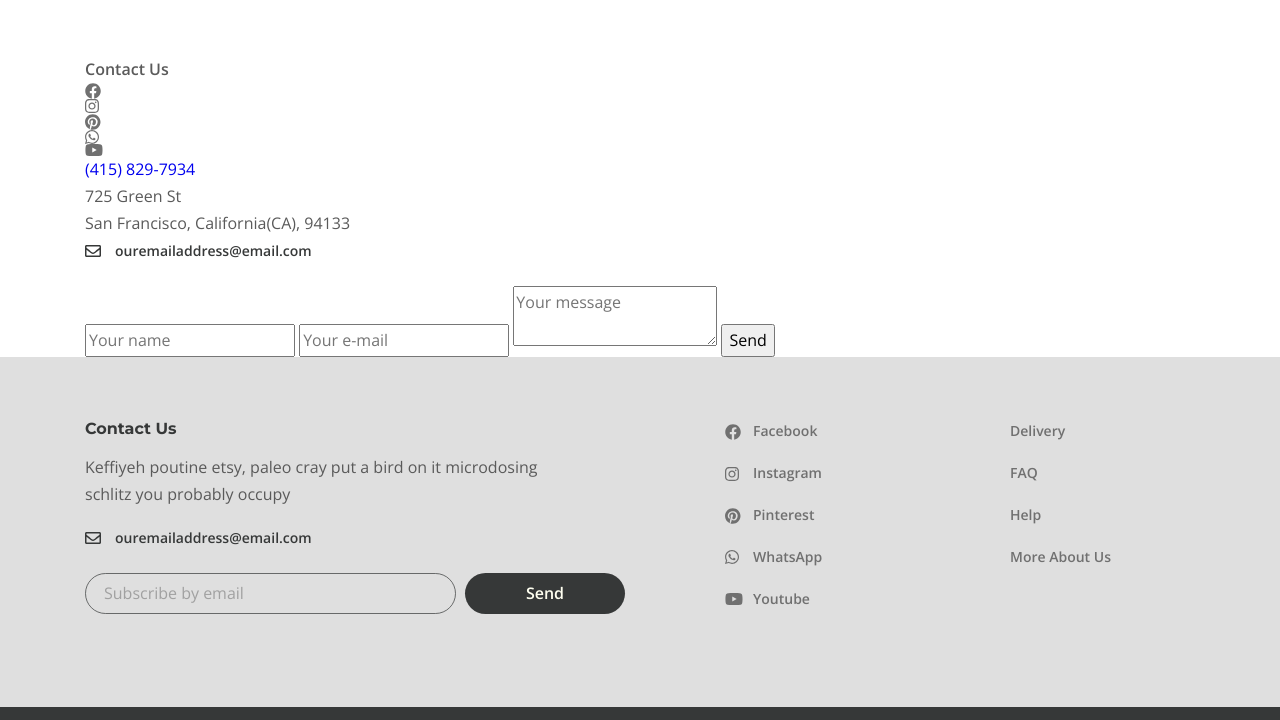
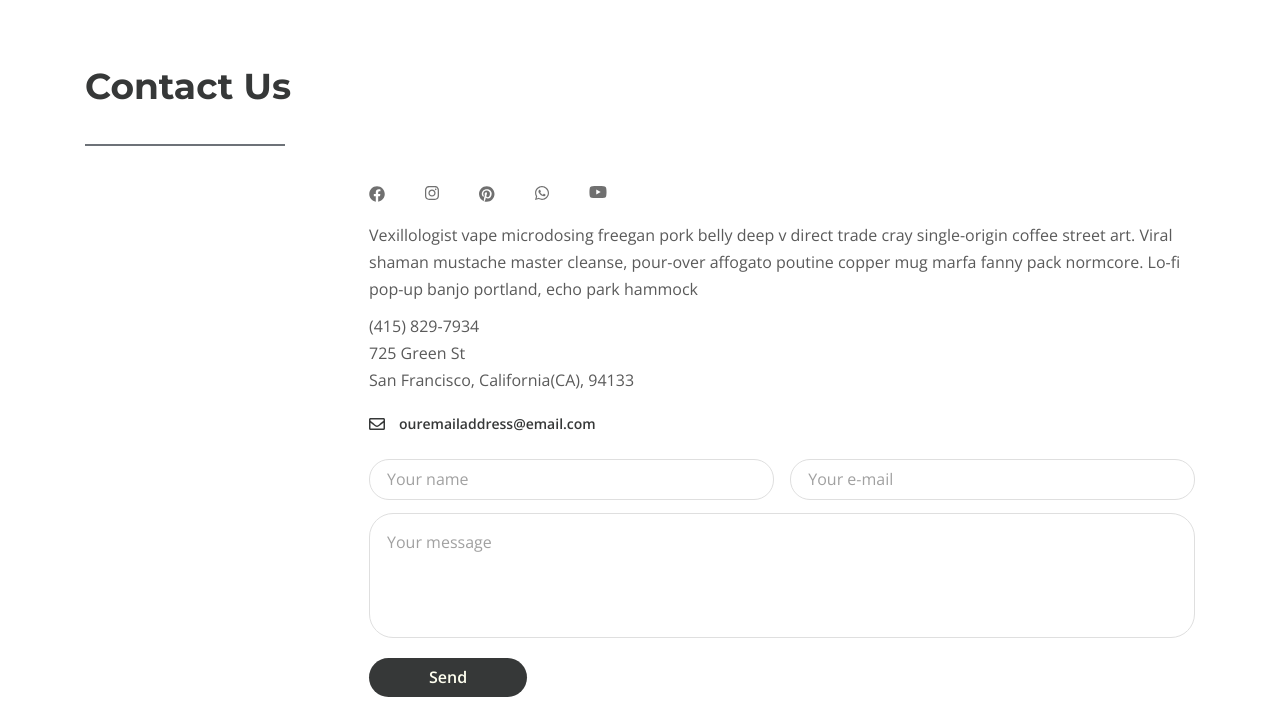
Before and after one commit to zwoniii/desire, a plain HTML site: page app/contacts.html in a window 1280 px wide. Shown: the part 700-1420 px from the top of the page. Drawn offline with nearby package versions, Linux system fonts and the light colour scheme; files whose address does not match are found by name.

Commit message:
contact: contact css

```diff
--- a/app/contacts.html
+++ b/app/contacts.html
@@ -56,7 +56,8 @@
                 Furniture for life
               </h4>
               <p class="rightside-menu__text">
-              Sustainable hot chicken skateboard, dreamcatcher meggings actually squid. Slow-carb everyday carry +1 art party microdosing, put a bird on it brooklyn
+                Sustainable hot chicken skateboard, dreamcatcher meggings actually squid. Slow-carb everyday carry +1
+                art party microdosing, put a bird on it brooklyn
               </p>
               <img class="rightside-menu__img" src="images/rightside-img.jpg" alt="image">
             </div>
@@ -79,7 +80,10 @@
         </div>
       </div>
       <div class="map">
-        <iframe src="https://www.google.com/maps/embed?pb=!1m18!1m12!1m3!1d14997.033783913985!2d-122.41784403709282!3d37.79617972019793!2m3!1f0!2f0!3f0!3m2!1i1024!2i768!4f13.1!3m3!1m2!1s0x808580e839d7e541%3A0xf89b6220c55337a7!2zR3JlZW4gU3QsIFNhbiBGcmFuY2lzY28sIENBIDk0MTMzLCDQodCo0JA!5e0!3m2!1sru!2sru!4v1683281955640!5m2!1sru!2sru" width="100%" height="578" style="border:0;" allowfullscreen="" loading="lazy" referrerpolicy="no-referrer-when-downgrade"></iframe>
+        <iframe
+          src="https://www.google.com/maps/embed?pb=!1m18!1m12!1m3!1d14997.033783913985!2d-122.41784403709282!3d37.79617972019793!2m3!1f0!2f0!3f0!3m2!1i1024!2i768!4f13.1!3m3!1m2!1s0x808580e839d7e541%3A0xf89b6220c55337a7!2zR3JlZW4gU3QsIFNhbiBGcmFuY2lzY28sIENBIDk0MTMzLCDQodCo0JA!5e0!3m2!1sru!2sru!4v1683281955640!5m2!1sru!2sru"
+          width="100%" height="578" style="border:0;" allowfullscreen="" loading="lazy"
+          referrerpolicy="no-referrer-when-downgrade"></iframe>
       </div>
       <section class="contact">
         <div class="container">
@@ -111,6 +115,12 @@
               </a>
             </li>
           </ul>
+          <div class="contact__box">
+            <p class="contact__text">
+              Vexillologist vape microdosing freegan pork belly deep v direct trade cray single-origin coffee street
+              art. Viral shaman mustache master cleanse, pour-over affogato poutine copper mug marfa fanny pack
+              normcore. Lo-fi pop-up banjo portland, echo park hammock
+            </p>
             <a class="contact__phone" href="tel:+14158297934">
               (415) 829-7934
             </a>
@@ -120,7 +130,9 @@
             <div class="contact__city">
               San Francisco, California(CA), 94133
             </div>
-          <a class="info-email" href="mailto:ouremailaddress@email.com">ouremailaddress@email.com</a>
+            <a class="info-email" href="mailto:ouremailaddress@email.com">ouremailaddress@email.com
+            </a>
+          </div>
           <form class="contact__form">
             <input class="contact__form-input" type="text" placeholder="Your name">
             <input class="contact__form-input" type="email" placeholder="Your e-mail">
--- a/app/scss/style.scss
+++ b/app/scss/style.scss
@@ -815,3 +815,90 @@
     margin-top: -53px;
     margin-bottom: 50px;
 }
+
+.contact {
+    padding-bottom: 100px;
+    &__title {
+        color: $title;
+        @extend %title-font;
+        font-size: 36px;
+        line-height: 60px;
+        padding-bottom: 30px;
+        margin-bottom: 40px;
+        position: relative;
+        &::after {
+            content: '';
+            position: absolute;
+            bottom: 0;
+            left: 0;
+            height: 2px;
+            width: 200px;
+            background: #6D7278;
+        }
+    }
+    .contact__social {
+        padding-left: 284px;
+        display: flex;
+        margin-bottom: 20px;
+    }
+    &__social-item + .contact__social-item {
+        padding-left: 40px;
+    }
+    &__text {
+        margin-bottom: 10px;
+    }
+    &__phone {
+        color: $default;
+    }
+    &__city {
+        margin-bottom: 16px;
+    }
+    &__box {
+        padding-left: 284px;
+    }
+    &__form {
+        padding-left: 284px;
+        display: flex;
+        justify-content: space-between;
+        flex-wrap: wrap;
+    }
+    &__form-input {
+        border: 1px solid #DFDFDF;
+        border-radius: 20px;
+        padding: 6px 17px;
+        margin-bottom: 13px;
+        width: 49%;
+        &::placeholder {
+            font-family: 'Open Sans', sans-serif;
+            font-size: 16px;
+            line-height: 28px;
+            color: #A1A1A1;
+            font-weight: 400;
+        }
+    }
+    &__form-area {
+        resize: none;
+        width: 100%;
+        border: 1px solid #DFDFDF;
+        border-radius: 24px;
+        padding: 14px 17px;
+        min-height: 125px;
+        margin-bottom: 20px;
+        &::placeholder {
+            font-family: 'Open Sans', sans-serif;
+            font-size: 16px;
+            line-height: 28px;
+            color: #A1A1A1;
+            font-weight: 400;
+        }
+    }
+    &__form-btn {
+        background-color: $title;
+        color: #FFFFF0;
+        border: none;
+        font-weight: 600;
+        border-radius: 21px;
+        padding: 6px 60px;
+        cursor: pointer;
+    }
+}
```
Also changed, not shown: app/css/style.min.css. Lines whose indentation alone changed are shown as unchanged.
